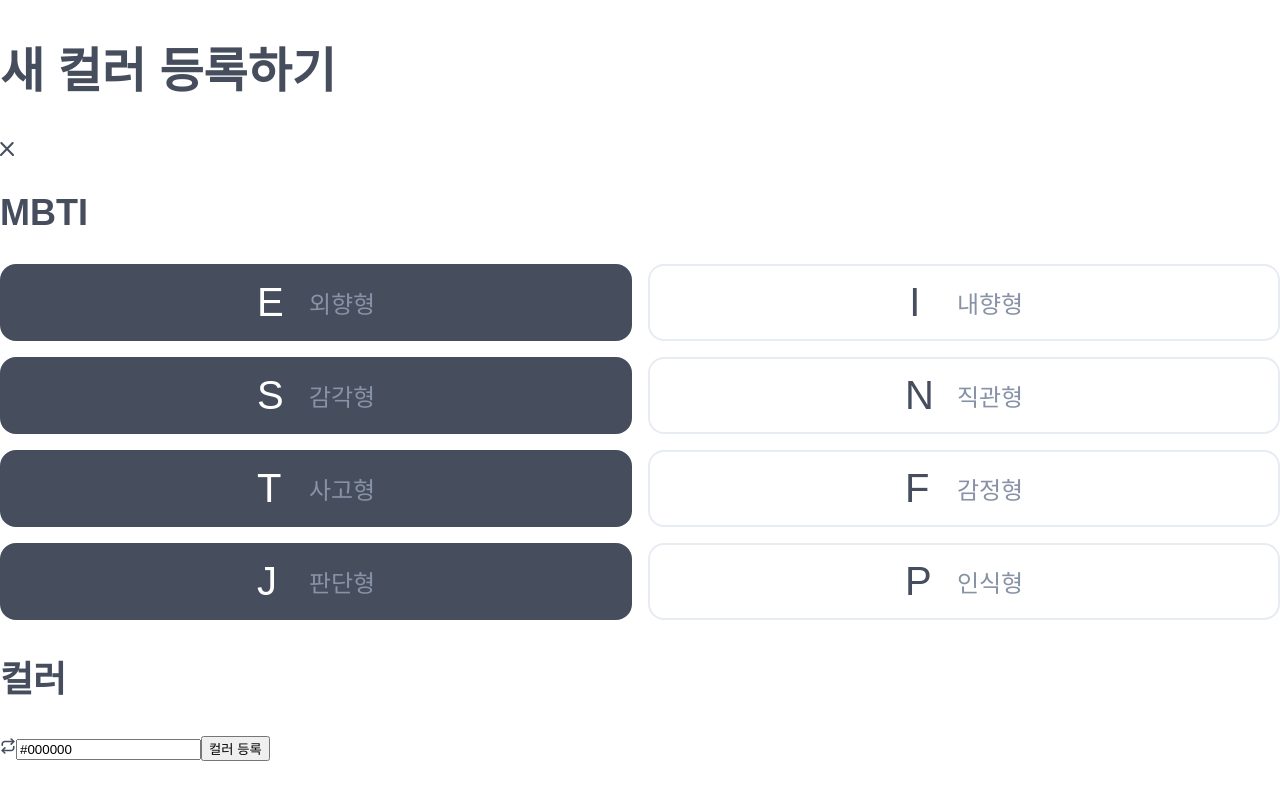
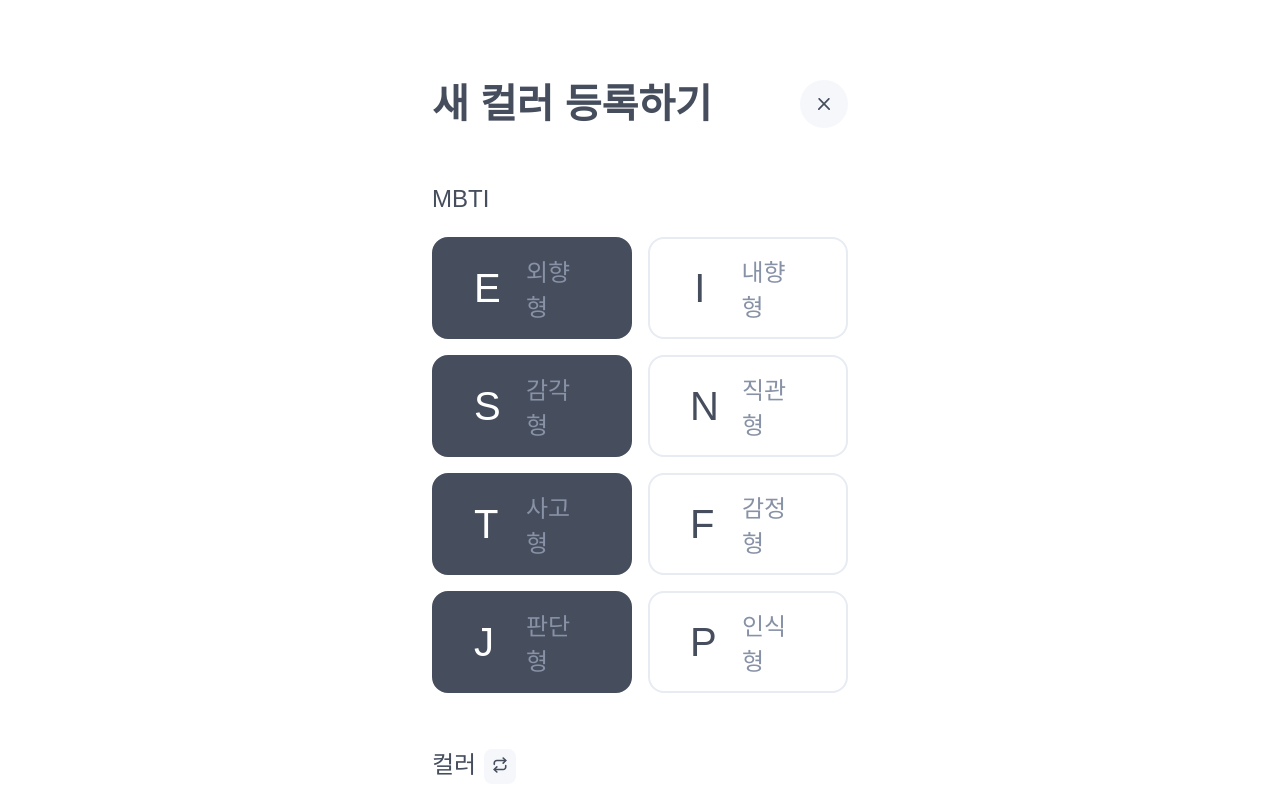
Before and after one commit to bviigp32/MBTI, a React (Create React App) app: page /new in a window 1280 px wide. Shown: the top 800 px of the page. Built offline with nearby package versions, Linux system fonts and the light colour scheme; a web font is replaced by a local one.

Commit message:
revise New.js AND add New.module.css

```diff
--- a/src/New.js
+++ b/src/New.js
@@ -1,7 +1,10 @@
 import { useState } from "react";
 import { Link } from "react-router-dom";
 import MBTISelect from "./components/MBTISelect";
+import ColorInput from "./components/ColorInput";
+import Button from "./components/Button";
 import generateColorCode from "./lib/generateColorCode";
+import styles from "./New.module.css";
 
 function New() {
   const [formValue, setFormValue] = useState({
@@ -21,32 +24,45 @@
     handleChange("colorCode", nextColorCode);
   }
 
-  function handleColorCodeBlur() {
-    const isValidColorCode = /^#[a-f0-9]{6}$/i.test(formValue.colorCode);
-    if (!isValidColorCode) {
-      handleChange("colorCode", "#000000");
-    }
+  function handleSubmit() {
+    /** @FIXME */
+    console.log(formValue);
   }
 
   return (
-    <div>
-      <h1>새 컬러 등록하기</h1>
-      <Link to="/">
-        <img src="/images/x.svg" alt="취소" />
+    <div className={styles.container}>
+      <header className={styles.header}>
+        <h1 className={styles.headerHeading}>새 컬러 등록하기</h1>
+        <Link className={styles.cancel} to="/">
+          <img className={styles.cancelIcon} src="/images/x.svg" alt="취소" />
         </Link>
-      <h2>MBTI</h2>
+      </header>
+      <section className={styles.section}>
+        <h2 className={styles.sectionHeading}>MBTI</h2>
         <MBTISelect
           value={formValue.mbti}
           onChange={(newMbti) => handleChange("mbti", newMbti)}
         />
-      <h2>컬러</h2>
-      <img src="/images/repeat.svg" alt="랜덤" onClick={handleRandomClick} />
-      <input
+      </section>
+      <section className={styles.section}>
+        <h2 className={styles.sectionHeading}>
+          컬러
+          <button className={styles.random} onClick={handleRandomClick}>
+            <img
+              className={styles.repeatIcon}
+              src="/images/repeat.svg"
+              alt="랜덤"
+            />
+          </button>
+        </h2>
+        <ColorInput
           value={formValue.colorCode}
-        onBlur={handleColorCodeBlur}
-        onChange={(e) => handleChange("colorCode", e.target.value)}
+          onChange={(newColorCode) => handleChange("colorCode", newColorCode)}
         />
-      <button>컬러 등록</button>
+      </section>
+      <Button className={styles.submit} onClick={handleSubmit}>
+        컬러 등록
+      </Button>
     </div>
   );
 }
--- /dev/null
+++ b/src/New.module.css
@@ -0,0 +1,75 @@
+.container {
+  width: 416px;
+  margin: 80px auto;
+}
+
+.header {
+  display: flex;
+  justify-content: space-between;
+  align-items: center;
+}
+
+.headerHeading {
+  margin: 0;
+  font-weight: 800;
+  font-size: 40px;
+  line-height: 48px;
+}
+
+.cancel {
+  display: flex;
+  justify-content: center;
+  align-items: center;
+  padding: 18px;
+  background: #f5f7fb;
+  border-radius: 50%;
+}
+
+.cancel:hover {
+  background-color: #edf0f5;
+}
+
+.cancel:active {
+  background-color: #dee4ee;
+}
+
+.cancelIcon {
+  width: 12px;
+  height: 12px;
+}
+
+.section {
+  margin: 56px 0;
+}
+
+.sectionHeading {
+  font-weight: 500;
+  font-size: 24px;
+  line-height: 29px;
+  margin: 24px 0;
+}
+
+.random {
+  background: #f5f7fb;
+  border-radius: 8px;
+  padding: 8px;
+  margin-left: 8px;
+  border: none;
+}
+
+.random:hover {
+  background-color: #edf0f5;
+}
+
+.random:active {
+  background-color: #dee4ee;
+}
+
+.repeatIcon {
+  width: 16px;
+  height: 16px;
+}
+
+.submit {
+  width: 100%;
+}
```
Lines whose indentation alone changed are shown as unchanged.
